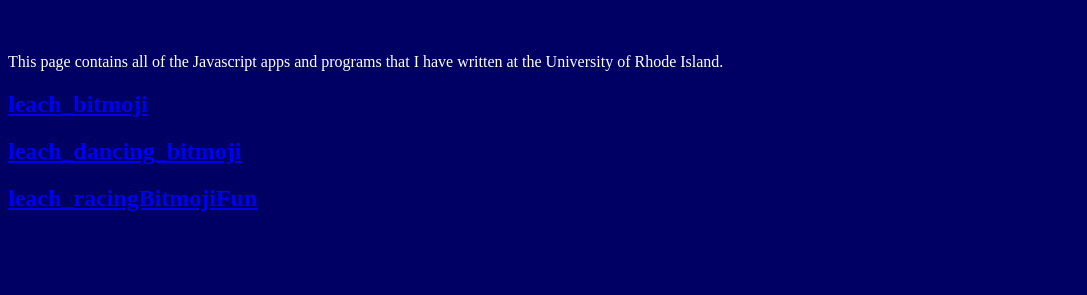
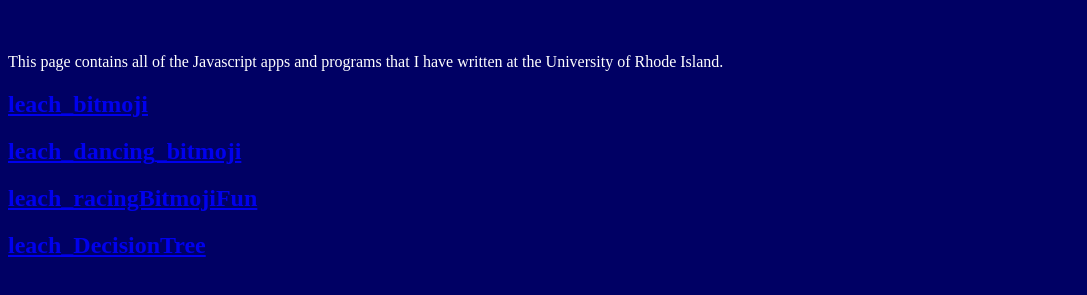
Before and after one commit to AidanL19/AidanL19.github.io, a plain HTML site: page javascripts.html in a window 1280 px wide. Shown: the part 445-740 px from the top of the page, without its empty margins (0-1087 px from the left). Drawn offline with Linux system fonts and the light colour scheme; a script that the page names is missing.

Commit message:
Add files via upload

```diff
--- a/javascripts.html
+++ b/javascripts.html
@@ -43,5 +43,6 @@
     <h2><a href="https://www.khanacademy.org/computer-programming/leach_bitmoji/5956544476528640">leach_bitmoji</a></h2><script src="https://www.khanacademy.org/computer-programming/leach_bitmoji/5956544476528640/embed.js?editor=no&buttons=no&author=no&embed=yes"></script>
     <h2><a href="https://www.khanacademy.org/computer-programming/leach_dancing_bitmoji/5435297615364096">leach_dancing_bitmoji</a></h2><script src="https://www.khanacademy.org/computer-programming/leach_dancing_bitmoji/5435297615364096/embed.js?editor=no&buttons=no&author=no&embed=yes"></script>
     <h2><a href="https://www.khanacademy.org/computer-programming/leach_racingbitmojifun/5826369449410560">leach_racingBitmojiFun</a></h2><script src="https://www.khanacademy.org/computer-programming/leach_racingbitmojifun/5826369449410560/embed.js?editor=no&buttons=no&author=no&embed=yes"></script>
+    <h2><a href="https://www.khanacademy.org/computer-programming/leach_decisiontree/6635643100512256">leach_DecisionTree</a></h2><script src="https://www.khanacademy.org/computer-programming/leach_decisiontree/6635643100512256/embed.js?editor=no&buttons=no&author=no&embed=yes"></script>
 </body>
 </html>
```
